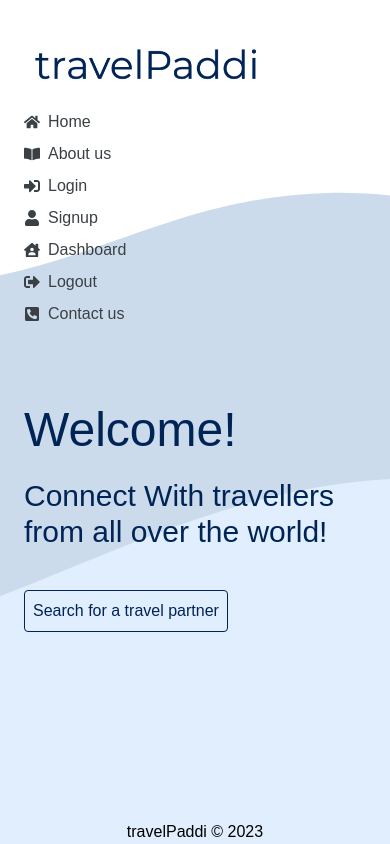
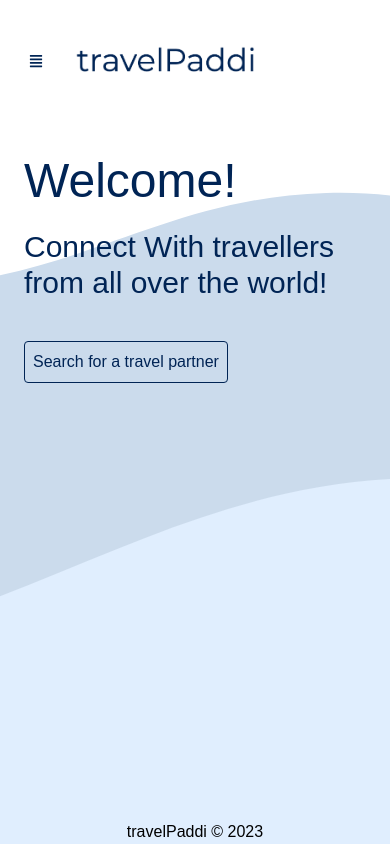
Before and after one commit to Eloagbawe/travelPaddi, a React (Create React App) app in the folder frontend/: page / in a window 390 px wide. Built offline with nearby package versions, Linux system fonts and the light colour scheme.

Commit message:
update Header.jsx

```diff
--- a/frontend/src/components/Header.jsx
+++ b/frontend/src/components/Header.jsx
@@ -1,17 +1,66 @@
+import * as React from 'react';
 import logo from '../images/logo-dark.png'
 import {Link, useNavigate} from 'react-router-dom'
 
-import { FaHome, FaSignInAlt, FaSignOutAlt, FaBookOpen, FaUser, FaHouseUser, FaPhoneSquareAlt } from 'react-icons/fa'
+import { FaHome, FaSignInAlt, FaSignOutAlt, FaBookOpen,
+        FaUser, FaHouseUser, FaPhoneSquareAlt, FaAlignJustify
+      } from 'react-icons/fa'
+
+import Button from '@mui/material/Button';
+import Menu from '@mui/material/Menu';
+import MenuItem from '@mui/material/MenuItem';
 
 export const Header = () => {
+  const [anchorEl, setAnchorEl] = React.useState(null);
+  const open = Boolean(anchorEl);
+  const handleClick = (event) => {
+    setAnchorEl(event.currentTarget);
+  };
+  const handleClose = () => {
+    setAnchorEl(null);
+  };
+
   return (
-    <div className="lg:flex py-10 px-6 justify-between">
+    <div className="flex py-10 px-1 lg:px-6 lg:justify-between">
+
+    <div className='lg:hidden mt-2 sm:mt-3'>
+    <Button
+        id="basic-button"
+        aria-controls={open ? 'basic-menu' : undefined}
+        aria-haspopup="true"
+        aria-expanded={open ? 'true' : undefined}
+        onClick={handleClick}
+      >
+        <FaAlignJustify className='text-[#002455]'/>
+      </Button>
+      <Menu
+        id="basic-menu"
+        anchorEl={anchorEl}
+        open={open}
+        onClose={handleClose}
+        MenuListProps={{
+          'aria-labelledby': 'basic-button',
+        }}
+      >
+        <MenuItem onClick={handleClose}><Link to="/">Home</Link></MenuItem>
+        <MenuItem onClick={handleClose}>About us</MenuItem>
+        <MenuItem onClick={handleClose}><Link to="/login">Login</Link></MenuItem>
+        <MenuItem onClick={handleClose}><Link to="/signup">Signup</Link></MenuItem>
+        <MenuItem onClick={handleClose}><Link to="/dashboard">Dashboard</Link></MenuItem>
+        <MenuItem onClick={handleClose}>Logout</MenuItem>
+        <MenuItem onClick={handleClose}>Contact us</MenuItem>
+
+
+
+
+      </Menu>
+    </div>
 
     <div className=''>
-        <img src={logo} alt="logo" className='w-60 object-contain'/>
+        <img src={logo} alt="logo" className='w-48 sm:w-60 object-contain'/>
     </div>
 
-    <div className='md:flex flex-wrap md:mt-4 mt-6 text-[#3B4044]'>
+    <div className='hidden lg:flex flex-wrap mt-4 text-[#3B4044]'>
       <div className='flex mr-3'>
         <FaHome className='mr-2 mt-1'/>
         <Link to="/">Home</Link>
@@ -34,7 +83,7 @@ export const Header = () => {
 
       <div className='flex mr-3 mt-2 md:mt-0'>
         <FaHouseUser className='mr-2 mt-1'/>
-        <p>Dashboard</p>
+        <Link to="/dashboard">Dashboard</Link>
       </div>
 
       <div className='flex mr-3 mt-2 md:mt-0'>
```
